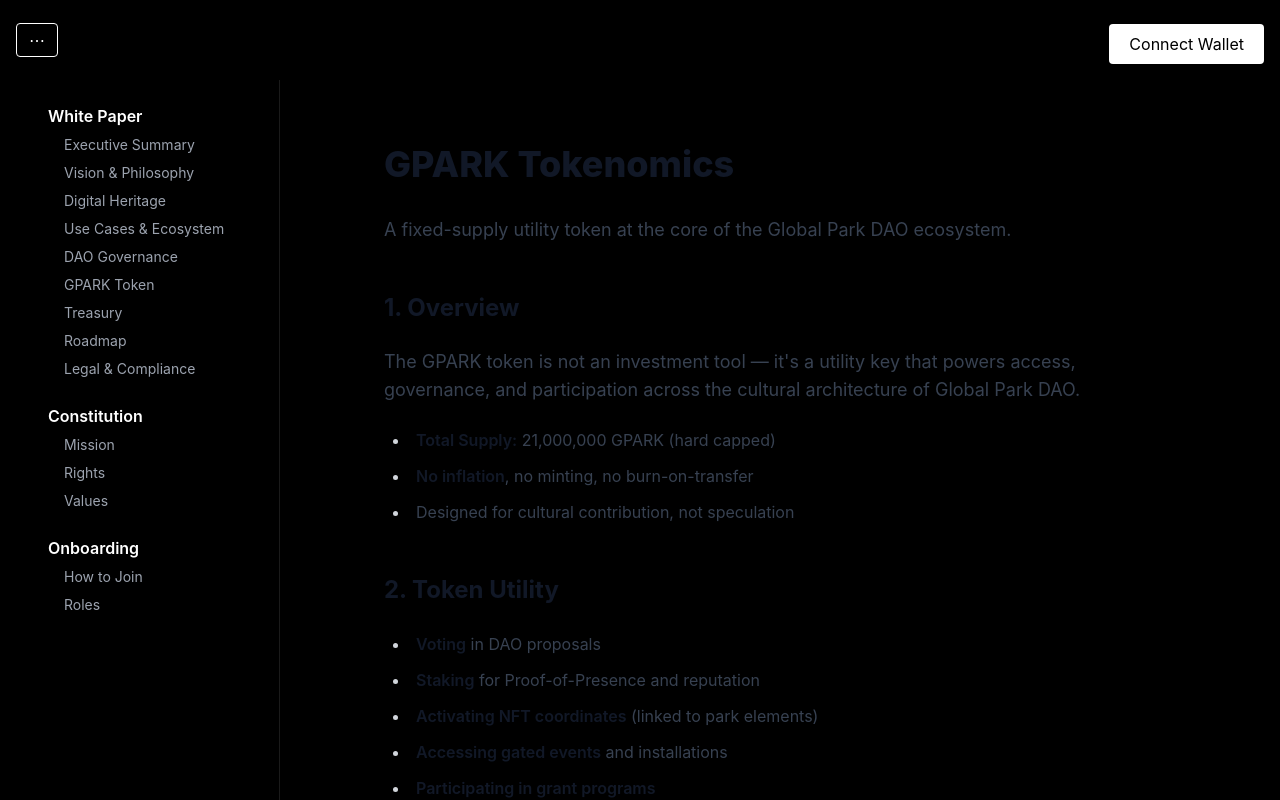
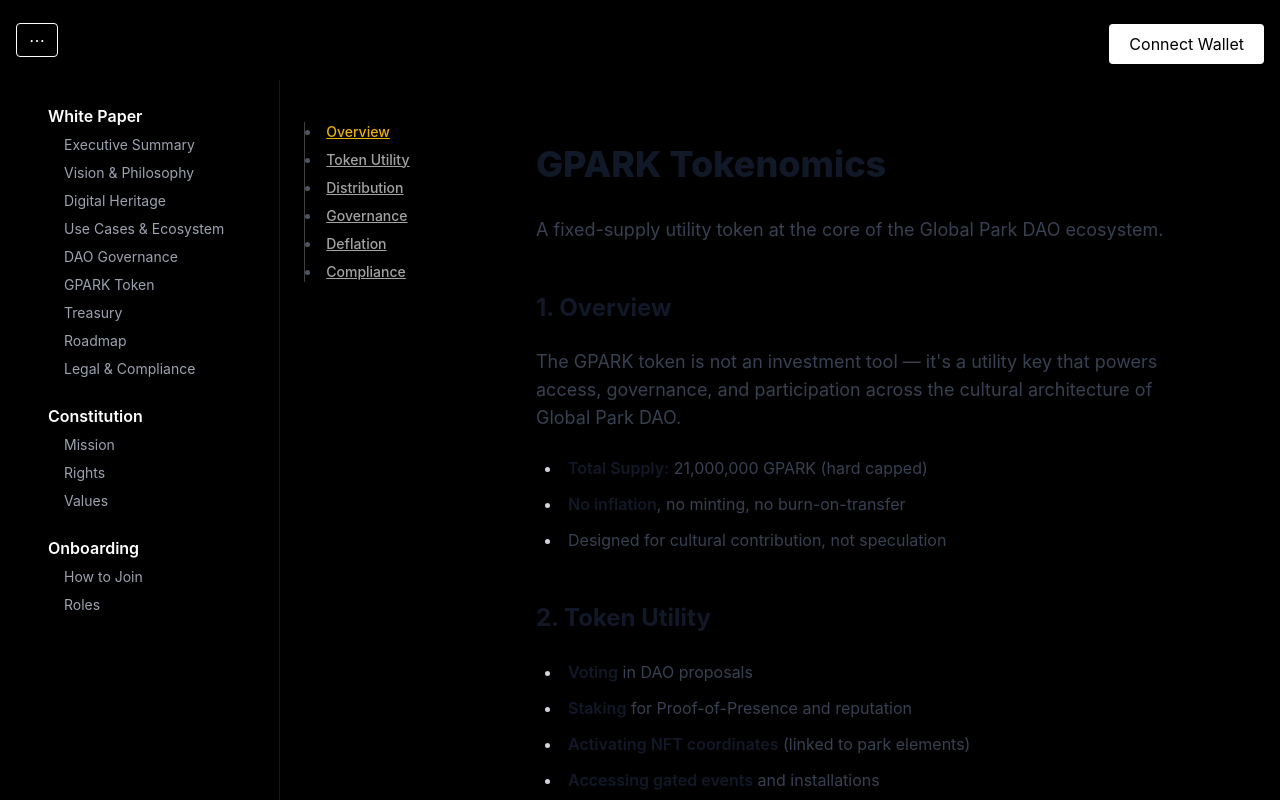
Before and after one commit to GPARKPRO/globalpark-site, a Next.js app: page /docs/tokenomics in a window 1280 px wide. Shown: the top 800 px of the page. Built offline with nearby package versions, Linux system fonts and the light colour scheme.

Commit message:
Update page.tsx

```diff
--- a/app/docs/tokenomics/page.tsx
+++ b/app/docs/tokenomics/page.tsx
@@ -1,6 +1,10 @@
+import TokenomicsNav from '@/components/docs/TokenomicsNav';
+
 export default function TokenomicsPage() {
   return (
-    <div className="prose dark:prose-invert max-w-3xl mx-auto py-10">
+    <div className="flex gap-10">
+      <TokenomicsNav />
+      <div className="prose dark:prose-invert flex-1 py-10">
         <h1>GPARK Tokenomics</h1>
         <p>
           A fixed-supply utility token at the core of the Global Park DAO ecosystem.
@@ -72,5 +76,6 @@ export default function TokenomicsPage() {
           It is a coordination tool for decentralized culture.
         </p>
       </div>
+    </div>
   );
 }
```
Lines whose indentation alone changed are shown as unchanged.
